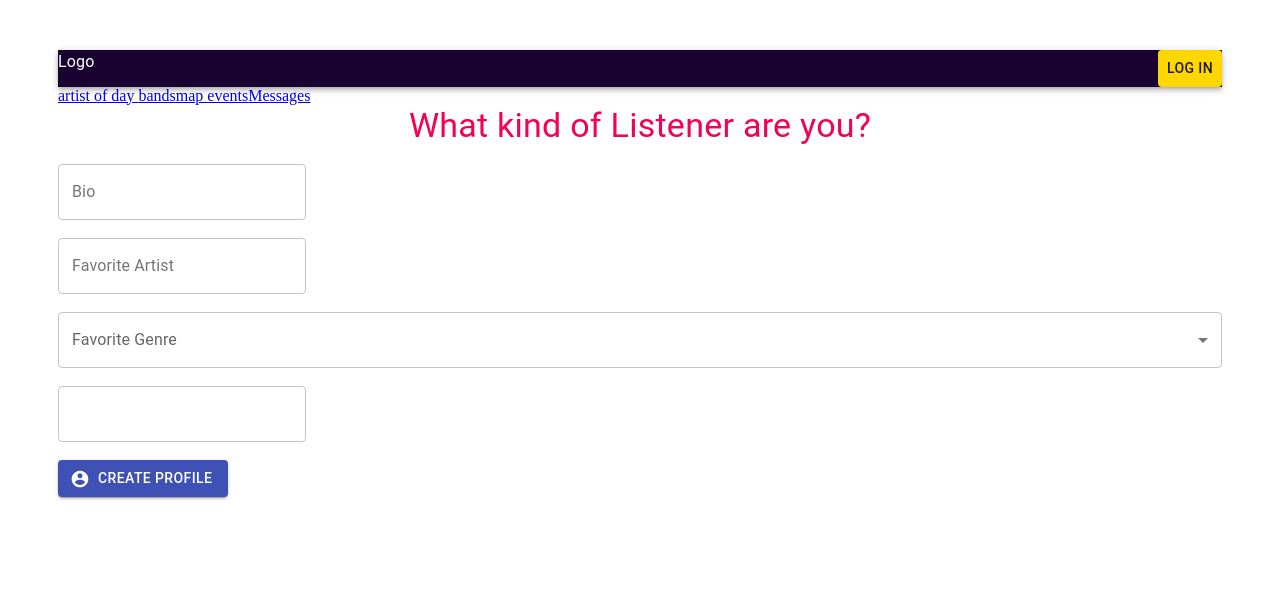
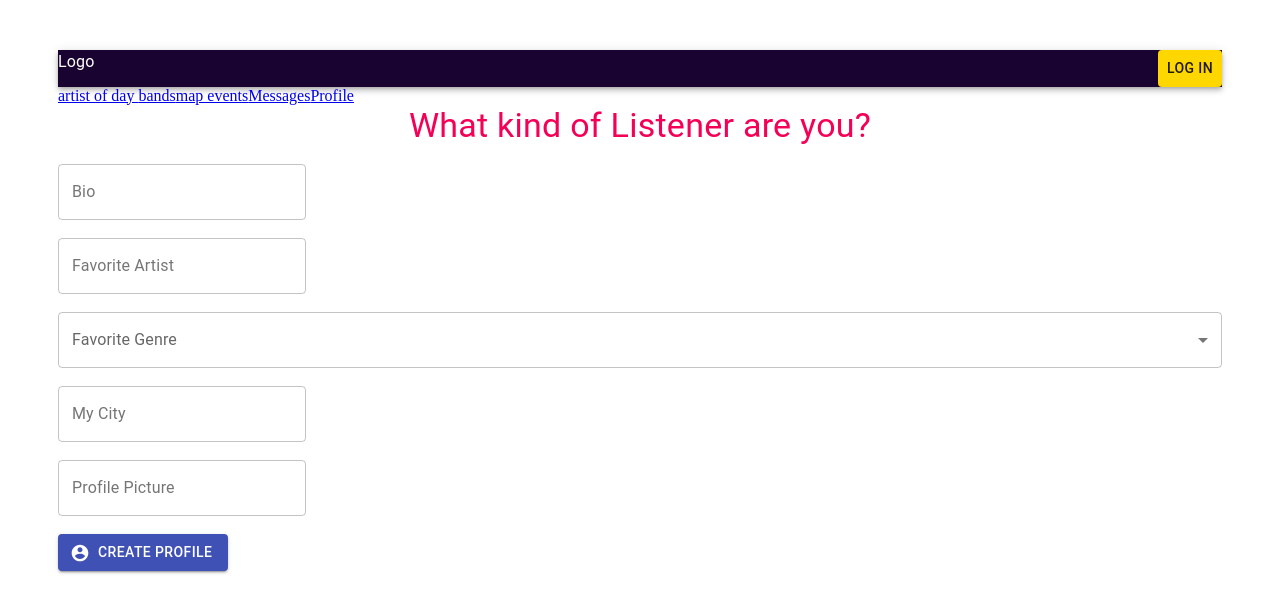
Before and after one commit to l1llyp/Krewesic, a React app: page /listenerform in a window 1280 px wide. Shown: the top 612 px of the page. Built offline with nearby package versions, Linux system fonts and the light colour scheme; no server answers; the HTML template or start-up script is replaced by a standard one.

Commit message:
able to add profile picture

```diff
--- a/client/src/components/App.jsx
+++ b/client/src/components/App.jsx
@@ -29,15 +29,16 @@ const App = (props) => {
   const [ artistBio, setMyBio ] = useState('');
   const [ artistName, setMyName ] = useState('');
   const [ myGenre, setMyGenre ] = useState('');
+  const [ pic, setPic ] = useState('');
   const [ favArtist, setArtist ] = useState('');
   const [ favGenre, setGenre ] = useState('');
-  const [ bio, setBio ] = useState();
+  const [ bio, setBio ] = useState('');
   const [ city, setCity ] = useState('');
   const [name, setName] = useState('');
   const [picture, setPicture] = useState('');
   const [type, setType] = useState('');
   const [loggedIn, setLoggedIn] = useState(false);
-  const value = {name, setName, picture, setPicture, type, setType, loggedIn, setLoggedIn, city, setCity, bio, setBio, favArtist, setArtist, favGenre, setGenre, artistBio, setMyBio, artistName, setMyName };
+  const value = {name, setName, picture, setPicture, type, setType, loggedIn, setLoggedIn, city, setCity, bio, setBio, favArtist, setArtist, favGenre, setGenre, artistBio, setMyBio, artistName, setMyName, pic, setPic, myGenre, setMyGenre };
 
   return (
     <AppStyles>
@@ -50,6 +51,7 @@ const App = (props) => {
             <Link to='/bands'>bands</Link>
             <Link to='/mapevents'>map events</Link>
             <Link to='/messages'>Messages</Link>
+            <Link to='/profile'>Profile</Link>
           </nav>
 
           <Switch>
--- a/client/src/components/Contexts/GlobalContext.jsx
+++ b/client/src/components/Contexts/GlobalContext.jsx
@@ -10,6 +10,7 @@ const GlobalContext = React.createContext({
   myGenre: '',
   artistBio: '',
   favArtist: '',
+  setPic: '',
 });
 
 export default GlobalContext;
--- a/client/src/components/Profile/FormArtist.jsx
+++ b/client/src/components/Profile/FormArtist.jsx
@@ -69,6 +69,7 @@ const FormArtist = () => {
           <MenuItem value={'Rock'}>Rock</MenuItem>
           <MenuItem value={'Pop'}>Pop</MenuItem>
           <MenuItem value={'Hip Hop'}>Hip Hop</MenuItem>
+          <MenuItem value={'Indie'}>Indie</MenuItem>
           <MenuItem value={'Metal'}>Metal</MenuItem>
           <MenuItem value={'Country'}>Country</MenuItem>
           <MenuItem value={'House'}>House</MenuItem>
--- a/client/src/components/Profile/FormListener.jsx
+++ b/client/src/components/Profile/FormListener.jsx
@@ -14,6 +14,7 @@ const FormListener = () => {
   const [ favArtist, setArtist ] = useState('');
   const [ favGenre, setGenre ] = useState('');
   const [ city, setCity ] = useState('');
+  const [ pic, setPic] = useState('');
   const [ data, setData ] = useState(null);
 
 
@@ -22,7 +23,8 @@ const FormListener = () => {
       bio: bio,
       favArtist: favArtist,
       favGenre: favGenre,
-      city: city
+      city: city,
+      pic: pic
     };
     axios.put('/form/createListener', data).then(res => {
       setData(res.data);
@@ -30,6 +32,7 @@ const FormListener = () => {
       setArtist('');
       setGenre('');
       setCity('');
+      setPic('');
     }).catch(err => {
       console.log('darn', err);
     });
@@ -66,6 +69,7 @@ const FormListener = () => {
           <MenuItem value={'Rock'}>Rock</MenuItem>
           <MenuItem value={'Pop'}>Pop</MenuItem>
           <MenuItem value={'Hip Hop'}>Hip Hop</MenuItem>
+          <MenuItem value={'Indie'}>Indie</MenuItem>
           <MenuItem value={'Metal'}>Metal</MenuItem>
           <MenuItem value={'Country'}>Country</MenuItem>
           <MenuItem value={'House'}>House</MenuItem>
@@ -74,6 +78,13 @@ const FormListener = () => {
       </FormControl>
       <TextField
         onChange={e => setCity(e.target.value)}
+        label="My City"
+        variant="outlined" />
+      <br/>
+      <br/>
+      <TextField
+        onChange={e => setPic(e.target.value)}
+        label="Profile Picture"
         variant="outlined" />
       <br/>
       <br/>
--- a/client/src/components/Profile/Profile.jsx
+++ b/client/src/components/Profile/Profile.jsx
@@ -12,7 +12,7 @@ const Profile = () => {
 
 
 
-  const {name, setName, picture, setPicture, type, setType, city, setCity, bio, setBio, favArtist, setArtist, favGenre, setGenre, artistBio, setMyBio, artistName, setMyName, myGenre, setMyGenre } = useContext(GlobalContext);
+  const {name, setName, picture, setPicture, type, setType, city, setCity, bio, setBio, favArtist, setArtist, favGenre, setGenre, artistBio, setMyBio, artistName, setMyName, myGenre, setMyGenre, pic, setPic } = useContext(GlobalContext);
 
   useEffect(async()=>{
     const {data} = await axios.get('/form/user');
@@ -24,8 +24,9 @@ const Profile = () => {
     setBio(data.bio);
     setArtist(data.favArtist);
     setGenre(data.favGenre);
+    setMyGenre(data.myGenre);
     setMyBio(data.artistBio);
-    setMyName(data.artistName);
+    setPic(data.pic);
     console.log('picture', picture);
   }, []);
 
@@ -57,6 +58,9 @@ const Profile = () => {
       <Box
         align='center'
       >
+        <img
+          src={pic}
+        />
         { bio || artistBio }
       </Box>
       <br/>
--- a/db/models/users.js
+++ b/db/models/users.js
@@ -48,6 +48,10 @@ const dbUser = (sequelize, DataTypes) => {
       type: Sequelize.STRING,
       defaultValue: null
     },
+    pic: {
+      type: Sequelize.STRING,
+      defaultValue: null
+    },
   });
 };
 
```
Also changed, not shown: db/index.js (line endings or trailing spaces), 2 other files (tests, documents, lock files or other folders).
